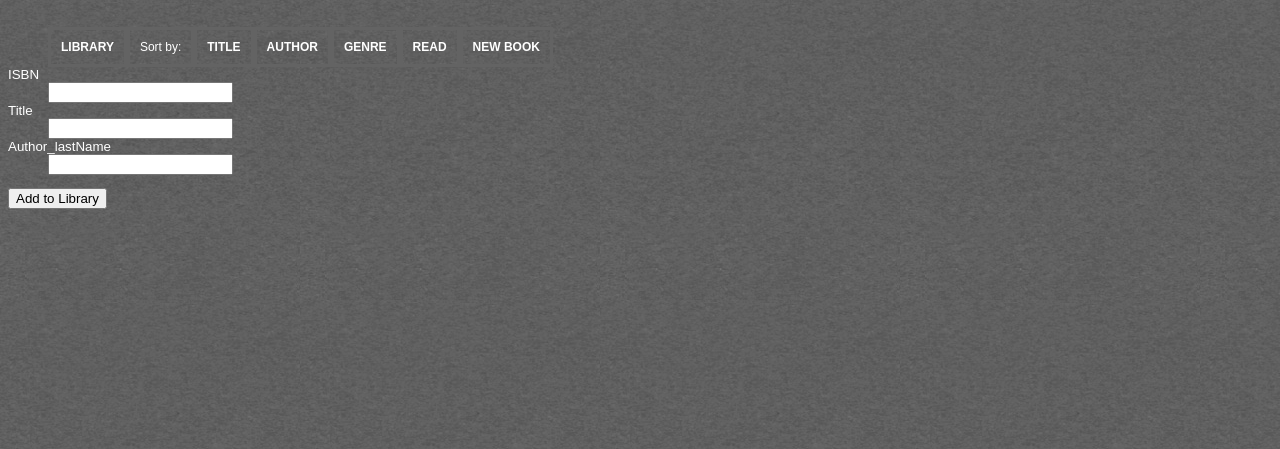
After one commit to dhitals/bookshelf, a Flask app: page /register in a window 1280 px wide. The commit adds this page. Shown: the top 449 px of the page. Run offline with Flask 2, Linux system fonts and the light colour scheme; some libraries are stand-ins or nearby versions.

Commit message:
Added a register new book page.

```diff
--- /dev/null
+++ b/app/templates/_formhelpers.html
@@ -0,0 +1,12 @@
+{% macro render_field(field) %}
+  <dt>{{ field.label }}
+  <dd>{{ field(**kwargs)|safe }}
+  {% if field.errors %}
+    <ul class=errors>
+    {% for error in field.errors %}
+      <li>{{ error }}</li>
+    {% endfor %}
+    </ul>
+  {% endif %}
+  </dd>
+{% endmacro %}
--- a/app/templates/base.html
+++ b/app/templates/base.html
@@ -15,9 +15,11 @@
       <ul>
         <li><a href="/library">Library</a> </li>
         <li>Sort by:</li>
-        <li><a href="/by-title">Title</a></li>
-	<li><a href="/by-author">Author</a></li>
-	<li><a href="/by-genre">Genre</a></li>
+        <li><a href="/library/by-title">Title</a></li>
+	<li><a href="/library/by-author">Author</a></li>
+	<li><a href="/library/by-genre">Genre</a></li>
+        <li><a href="/library/by-read">Read</a></li>
+        <li><a href="/register">New Book</a></li>
       </ul>
     </div>
 
--- /dev/null
+++ b/app/templates/register.html
@@ -0,0 +1,15 @@
+{% extends "base.html" %}
+{% block title %}Add Book{% endblock %}
+{% block content %}
+
+{% from "_formhelpers.html" import render_field %}
+<form method=post action="/register">
+  <dl>
+    {{ render_field(form.ISBN) }}
+    {{ render_field(form.Title) }}
+    {{ render_field(form.Author_lastName) }}
+  </dl>
+  <p><input type=submit value='Add to Library'>
+</form>
+
+{% endblock %}
--- a/app/views.py
+++ b/app/views.py
@@ -3,7 +3,7 @@ from flask_login import LoginManager, current_user, login_required
 from sqlalchemy import func
 
 from app import app
-from models import db, Book
+from models import db, Book, NewBook
 from schemas import ma, user_schema, book_schema, books_schema
 from .forms import LoginForm
 
@@ -14,12 +14,27 @@ from .forms import LoginForm
 @app.route('/library')
 def view_library():
     res = Book.query.order_by(Book.Author_lastName, Book.Author_firstName, Book.Title).all()
+    return(render_template('eachBook.html', books=res))
+
+@app.route('/library/by-title/')
+def view_byTitle():
+    res = Book.query.order_by(Book.Title, Book.Author_lastName, Book.Author_firstName).all()
+    return(render_template('eachBook.html', books=res))
+
+@app.route('/library/by-author/')
+def view_byAuthor():
+    res = Book.query.order_by(Book.Author_lastName, Book.Author_firstName, Book.Title).all()
+    return(render_template('eachBook.html', books=res))
+
+@app.route('/library/by-genre/')
+def view_byGenre():
+    res = Book.query.order_by(Book.Genre, Book.Title, Book.Author_lastName, Book.Author_firstName).all()
+    return(render_template('eachBook.html', books=res))
+
+@app.route('/library/by-read/')
+def view_byRead():
+    res = Book.query.order_by(Book.Read, Book.Title, Book.Author_lastName, Book.Author_firstName).all()
     return(render_template('eachBook.html', books=res, sort_on='Title'))
-
-@app.route("/library/<isbn>")
-def view_book(isbn):
-    res = Book.query.get_or_404(isbn)
-    return(render_template('eachBook.html', books=res))
 
 #-------------------------------------------------------------------------
 # Search by different fields
@@ -47,7 +62,24 @@ def searchByRead(query):
 #-------------------------------------------------------------------------
 # Create / delete / edit entries
 #-------------------------------------------------------------------------
-@app.route("/library/add", methods=["POST"])
+@app.route('/register', methods=['GET', 'POST'])
+def register():
+    form = NewBook(request.form)
+    if request.method == 'POST' and form.validate():
+        book = Book(ISBN = form.ISBN.data,
+                    Title = form.Title.data,
+                    Author_lastName = form.Author_lastName.data)
+
+        db.session.add(book)
+        db.session.commit()
+
+        flash('%s by %s Added' %(form.Title.data, form.Author_lastName.data))
+        return redirect(url_for('view_library'))
+
+    return(render_template('register.html', form=form))
+
+
+@app.route('/add', methods=['GET', 'POST'])
 def create_book():
 
     book, errors = book_schema.load(request.form)
@@ -56,11 +88,15 @@ def create_book():
         resp.status_code = 400
         return(resp)
 
+    if request.method == 'POST' and form.validate():
+           book= Book()
+
     db.session.add(book)
     db.session.commit()
 
-    resp = jsonify({"message": "Book Added"})
-    resp.status_code = 201
+    flash('Book Added')
+    #resp = jsonify({"message": "Book Added"})
+    #resp.status_code = 201
     #resp.headers["Location"] = book.url
     return(resp)
 
--- a/db_importCSV.py
+++ b/db_importCSV.py
@@ -14,6 +14,8 @@ def db_importCSV(fname):
     df['CoverImage'] = ''
     df['Collection'] = ''
     df['LentOutTo']  = ''
+    df['Original_Language'] = ''
+    df['Translator'] = ''
 
     # split author Name into first, last names
     df['Author_firstName'] = df.Author.str.split(',').str[1]
--- a/models.py
+++ b/models.py
@@ -1,6 +1,7 @@
 from app import db
 from sqlalchemy.orm import class_mapper, ColumnProperty
 from flask_login import UserMixin
+from wtforms import Form, BooleanField, StringField, validators
 
 # create a Book subclass
 class Book(db.Model):
@@ -10,6 +11,8 @@ class Book(db.Model):
     Title = db.Column(db.String(64), nullable=False)
     Author_lastName = db.Column(db.String(32), nullable=False)
     Author_firstName = db.Column(db.String(32), nullable=True)
+    Original_Language = db.Column(db.String(32), nullable=True)
+    Translator = db.Column(db.String(32), nullable=True)
     Series = db.Column(db.String(32), nullable=True)
     SeriesIndex = db.Column(db.SmallInteger, nullable=True)
     Genre = db.Column(db.String(16), nullable=True)
@@ -35,3 +38,8 @@ class User(db.Model, UserMixin):
     email = db.Column(db.String(64), nullable=True)
     password = db.Column(db.String(64), nullable=True)
     #api_key = db.Column(db.String(64), unique=True, index=True)
+
+class NewBook(Form):
+    ISBN = StringField('ISBN', [validators.Length(min=13, max=13, message='ISBN must be 13 digits long.')])
+    Title = StringField('Title', [validators.Length(min=2)])
+    Author_lastName = StringField('Author_lastName', [validators.Length(min=2)])
--- a/run.py
+++ b/run.py
@@ -8,7 +8,7 @@ from db_importCSV import db_importCSV
 from sqlalchemy import create_engine
 
 if __name__ == "__main__":
-    if "createdb" in sys.argv:
+    if "importdb" in sys.argv:
         with app.app_context():
             df = db_importCSV('data/books.csv')
             engine = create_engine(SQLALCHEMY_DATABASE_URI, echo=True)
@@ -17,7 +17,7 @@ if __name__ == "__main__":
 
     elif "seeddb" in sys.argv:
         with app.app_context():
-            b1 = Book(ISBN="1", Title="Lord of the Rings", Author="Tolkien, J. R. R.")
+            b1 = Book(ISBN="1", Title="The Lord of the Rings", Author_lastName="Tolkien")
             db.session.add_all([b1])
             db.session.commit()
         print("Database seeded!")
```
Also changed, not shown: app/templates/eachBook.html (+5 -3 lines), library.db.
